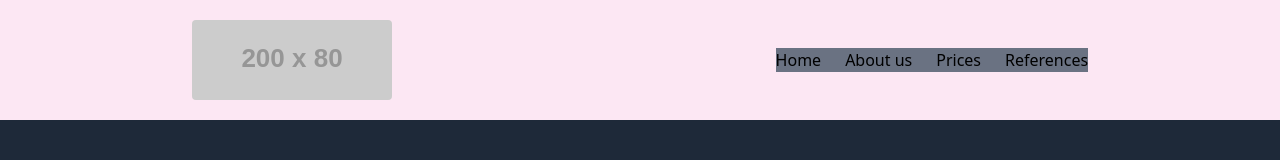
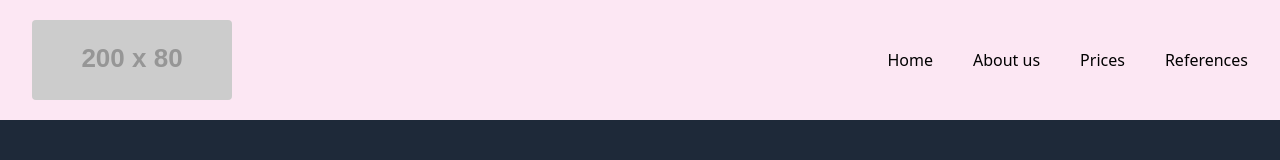
Before and after one commit to balintbenczik/tailwind-navbars, a plain HTML site: page index.html in a window 1280 px wide. Drawn offline with nearby package versions, Linux system fonts and the light colour scheme; placeholder pictures from the web are drawn by us.

Commit message:
Update index.html

```diff
--- a/index.html
+++ b/index.html
@@ -9,11 +9,11 @@
 </head>
 
 <body class="bg-gray-800">
-    <div class="flex justify-around items-center bg-pink-100 h-30">
-        <div>
+    <div class="flex items-center bg-pink-100 h-30 p-8">
+        <div class="flex w-[30%] justify-start">
             <img src="https://dummyimage.com/200x80/000/fff" alt="logo" class="rounded">
         </div>
-        <div class="flex space-x-6 bg-gray-500">
+        <div class="flex w-[70%] justify-end space-x-10 text-black">
             <p class="hover:text-gray-700 cursor-pointer">Home</p>
             <p class="hover:text-gray-700 cursor-pointer">About us</p>
             <p class="hover:text-gray-700 cursor-pointer">Prices</p>
```
